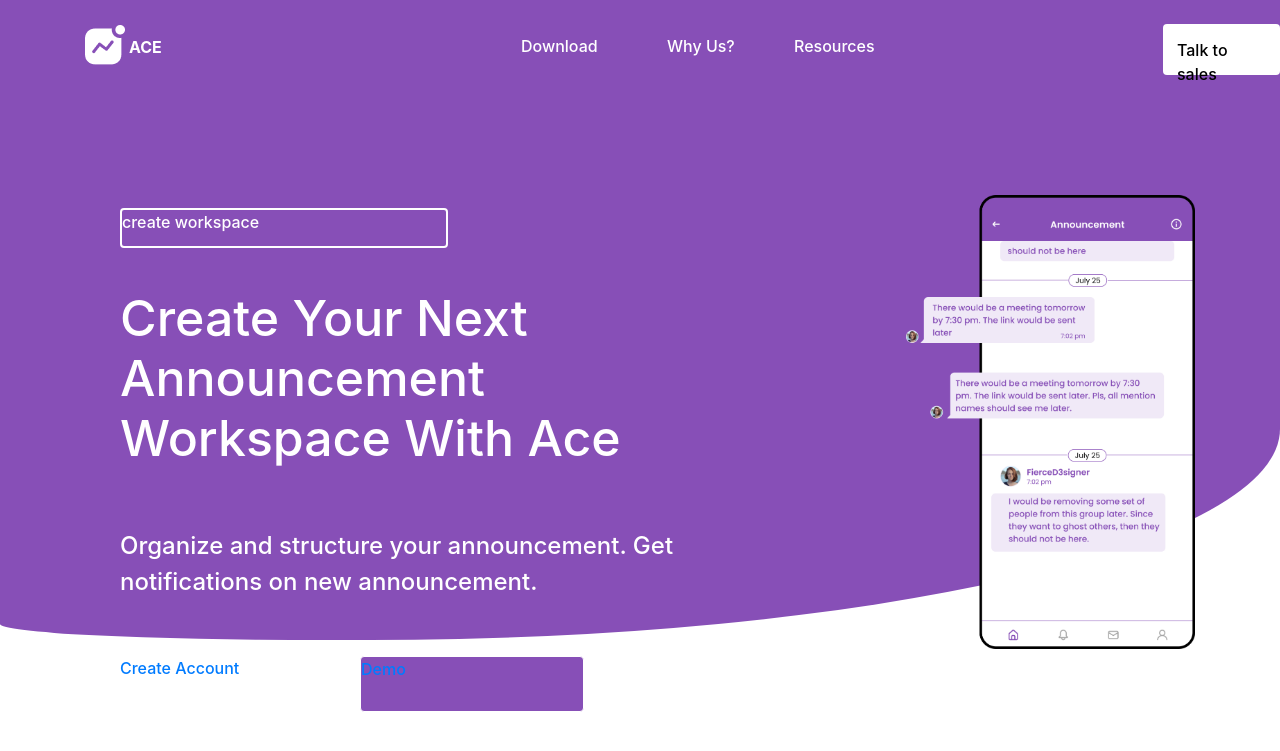
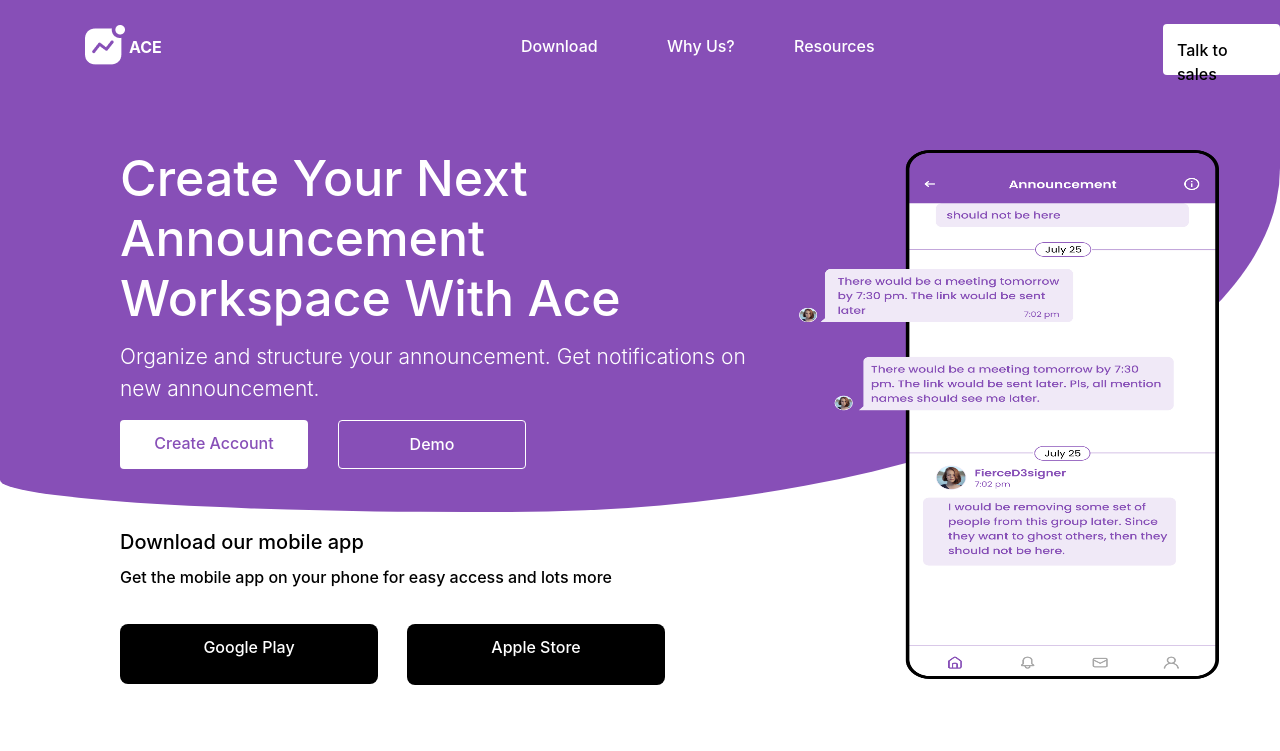
Before and after one commit to CaptainVee/Ace, a Django app: page / in a window 1280 px wide. Shown: the top 751 px of the page. Run offline with Django 3.2, Linux system fonts and the light colour scheme; some libraries are stand-ins or nearby versions.

Commit message:
added css color

```diff
--- a/message/static/message/home.css
+++ b/message/static/message/home.css
@@ -5,14 +5,15 @@ body{
 }
 .hh{
 background-color: #874FB7;
-border-radius: 0px 0px 910px 322px / 0px 0px 211px 16px;
-height: 40rem;
+border-radius: 0px 0px 770px 466px / 0px 0px 344px 32px;
+height: 32rem;
 }
 .headpic{
 position: absolute;
-height: 454px;
-left: 906px;
-top: 195px;
+height: 529px;
+    left: 799px;
+    top: 150px;
+    width: 420px;
 }
 
 .head{
@@ -66,12 +67,13 @@ color: black;
 width: 328px;
 height: 40px;
 left: 120px;
-top: 208px;
+top: 160px;
 
 background: #874FB7;
 border: 2px solid #FFFFFF;
 box-sizing: border-box;
 border-radius: 4px;
+padding: 6px 20px 4px 66px;
 }
 
 .create2{
@@ -79,7 +81,7 @@ position: absolute;
 width: 519px;
 height: 216px;
 left: 120px;
-top: 288px;
+top: 148px;
 font-size: 3.125rem;
 }
 
@@ -88,30 +90,80 @@ font-size: 3.125rem;
 width: 632px;
 height: 72px;
 left: 120px;
-top: 528px;
-  font-size: 24px;
+top: 341px;
+    font-size: 21px;
+    font-weight: 300;
 }
 
 .account{
   position: absolute;
-width: 224px;
-height: 56px;
+width: 188px;
+    height: 49px;
 left: 120px;
-top: 656px;
-
+top: 420px;
+color: #874FB7;
 background: #FFFFFF;
 border-radius: 4px;
+    text-align: center;
+    padding-top: 11px
 }
 
 .demo{
   position: absolute;
-width: 224px;
-height: 56px;
-left: 360px;
-top: 656px;
+    width: 188px;
+    height: 49px;
+    left: 338px;
+  top: 420px;
 
 background: #874FB7;
 border: 1px solid #FFFFFF;
 box-sizing: border-box;
 border-radius: 4px;
+    text-align: center;
+    padding-top: 11px;
+    color: inherit;
 }
+
+.download{
+position: absolute;
+width: 368px;
+height: 42px;
+left: 120px;
+top: 530px;
+color: black;
+}
+
+.get{
+  position: absolute;
+width: 632px;
+height: 72px;
+left: 120px;
+top: 565px;
+color: black;
+}
+
+.google{
+  position: absolute;
+width: 258px;
+    height: 60px;
+left: 120px;
+top: 624px;
+text-align: center;
+background: #000000;
+border-radius: 8px;
+color: inherit;
+padding-top: 11px;
+}
+
+.apple{
+  position: absolute;
+    width: 258px;
+    height: 61px;
+    left: 407px;
+    top: 624px;
+color: inherit;
+text-align: center;
+background: #000000;
+border-radius: 8px;
+padding-top: 11px;
+}
--- a/message/templates/message/home.html
+++ b/message/templates/message/home.html
@@ -34,9 +34,14 @@
 	<div >
 		<img class="headpic" src="static/images/phone.png">
 	</div>
-	<p class="create">create workspace</p>
 	<h1 class="create2">Create Your Next Announcement Workspace With Ace</h1>
 	<p class="create3">Organize and structure your announcement. Get notifications on new announcement.</p>
 	<a class="account" style="" href="#">Create Account</a>
 	<a class="demo" style="" href="#">Demo</a>
+
+	<h5 class="download">Download our mobile app</h5>
+	<p class="get">Get the mobile app on your phone for easy access and lots more</p>
+
+	<a class="google" style="" href="#">Google Play</a>
+	<a class="apple" style="" href="#">Apple Store</a>
 </section>
```
